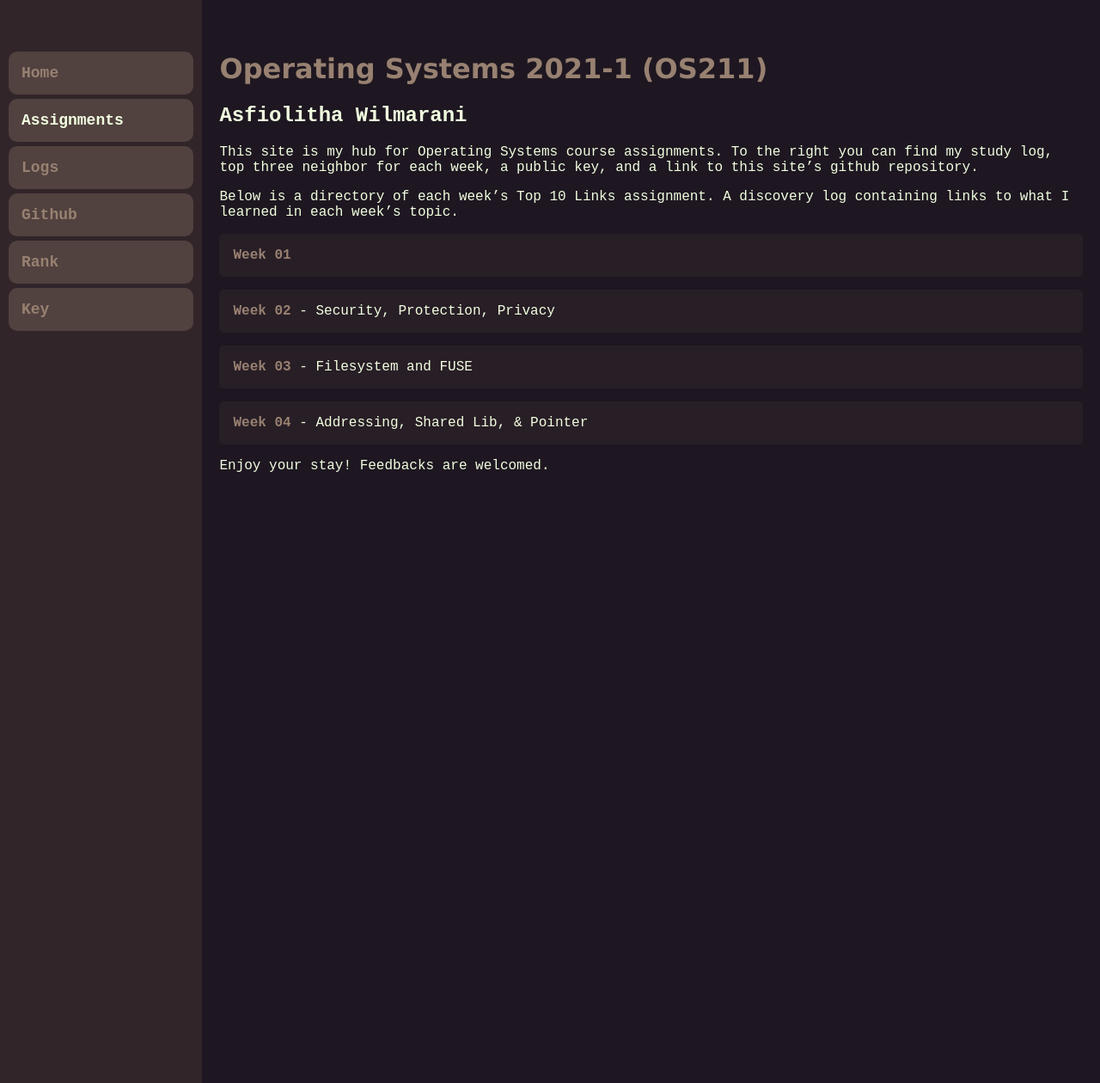
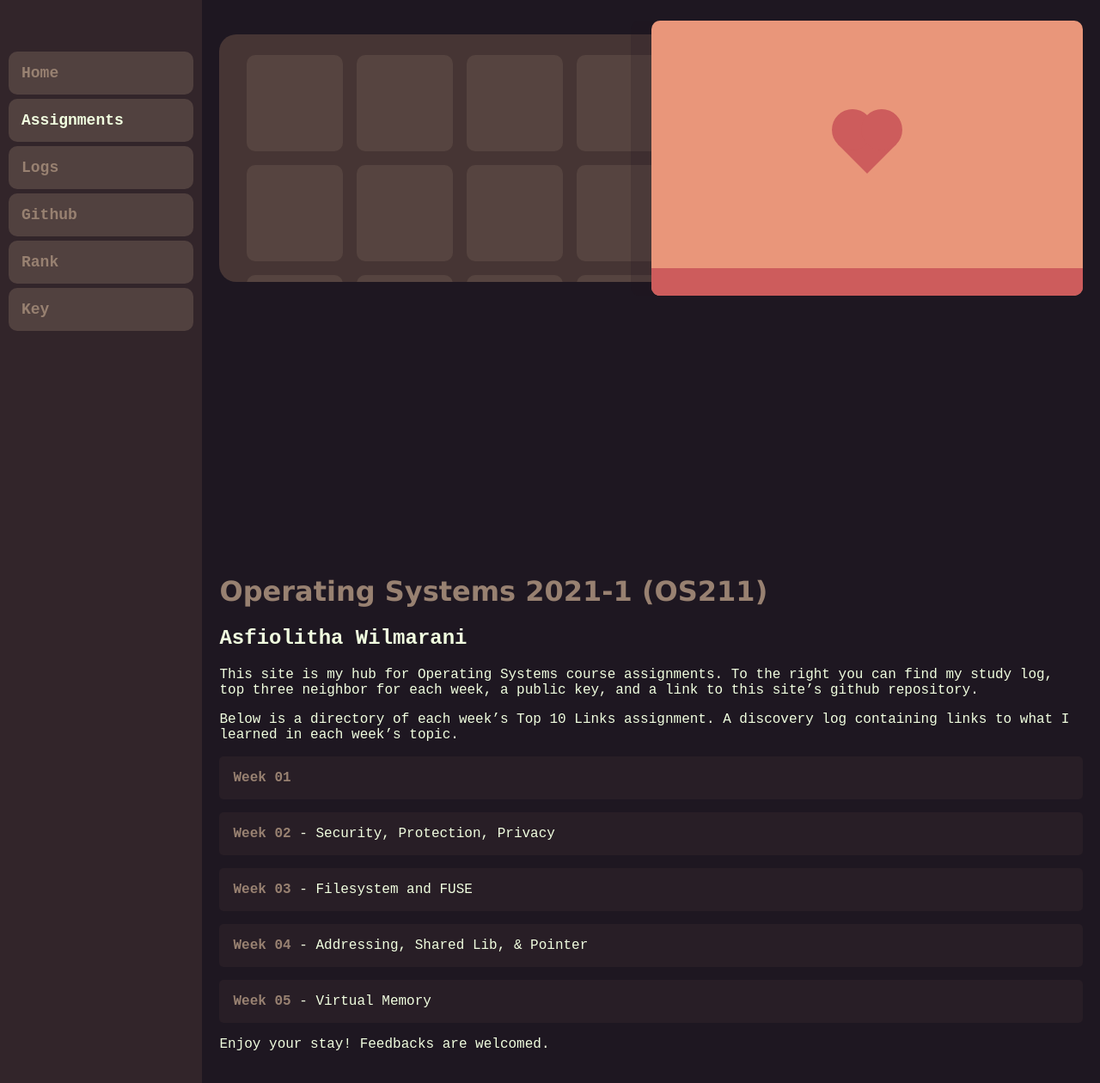
Before and after one commit to asfiowilma/os211, a Jekyll site: the page built from index.md, in a window 1280 px wide. Shown: the whole page at 86% size. Built offline with Jekyll 4.4.1, drawn with Linux system fonts in a browser that asks for light colours.

Commit message:
OS211 asfiowilma

```diff
--- a/TXT/mylog.txt
+++ b/TXT/mylog.txt
@@ -51,3 +51,9 @@ ZCZC W04 10 L15 Assignment #5
 ZCZC W04 10 L16 Assignment #6
 ZCZC W04 10 L17 Assignment #7
 ZCZC W04 10 L18 Assignment #8
+ZCZC W05 10 L12 Assignment #2
+ZCZC W05 120 L13 Assignment #3
+ZCZC W05 100 L14 Assignment #4
+ZCZC W05 20 L15 Assignment #5
+ZCZC W05 5 L16 Assignment #6
+ZCZC W05 5 L17 Assignment #7
--- a/TXT/myrank.txt
+++ b/TXT/myrank.txt
@@ -9,3 +9,6 @@ ZCZC W02 blopblipblap
 ZCZC W03 athiyafatihah
 ZCZC W03 basyirasabita
 ZCZC W03 bltszr
+ZCZC W04 bimabr
+ZCZC W04 bltszr
+ZCZC W04 bintangdom
--- /dev/null
+++ b/_includes/choco.html
@@ -0,0 +1,10 @@
+<div id="choco">
+    <div class="bar">
+        <div class="chunk-wrapper">
+            <div class="chunk"></div><div class="chunk"></div><div class="chunk"></div><div class="chunk"></div><div class="chunk"></div><div class="chunk"></div><div class="chunk"></div><div class="chunk"></div><div class="chunk"></div><div class="chunk"></div><div class="chunk"></div><div class="chunk"></div><div class="chunk"></div><div class="chunk"></div><div class="chunk"></div><div class="chunk"></div><div class="chunk"></div><div class="chunk"></div><div class="chunk"></div><div class="chunk"></div><div class="chunk"></div><div class="chunk"></div>
+        </div>
+    </div>
+    <div class="packaging-wrapper">
+        <div class="packaging"><div class="heart-wrapper"><div class="heart"></div></div><div class="packaging-shadow"></div></div>
+    </div>
+</div>
--- a/_includes/sidebar.html
+++ b/_includes/sidebar.html
@@ -14,6 +14,7 @@
                 <a href="{{ site.baseurl }}/W02"><div class="dropdown-link">W02</div></a>
                 <a href="{{ site.baseurl }}/W03"><div class="dropdown-link">W03</div></a>
                 <a href="{{ site.baseurl }}/W04"><div class="dropdown-link">W04</div></a>
+                <a href="{{ site.baseurl }}/W05"><div class="dropdown-link">W05</div></a>
             </div>
         </div>
         <a class="sidebar-button" href="{{ site.baseurl }}/TXT/mylog.txt">
--- /dev/null
+++ b/_layouts/index.html
@@ -0,0 +1,13 @@
+<!DOCTYPE html>
+<head>
+    <title>{{ page.title }} | {{ site.title }}</title>
+    <link rel="shortcut icon" type="image/x-icon" href="{{ site.baseurl }}/assets/images/icon.png"/>
+    <link href="{{ site.baseurl }}/assets/css/style.css" rel="stylesheet" type="text/css" title="Style">
+</head>
+<body>
+    {% include sidebar.html %}
+    <div class="content">
+        {% include choco.html %}
+        {{ content }}
+    </div>
+</body>
--- a/assets/css/style.css
+++ b/assets/css/style.css
@@ -106,6 +106,91 @@ img {
     overflow-y: scroll;
 }
 
+#choco {
+	width: 100%;
+}
+#choco .bar {
+	background: #463534;
+    width: 100%;
+    height: 18rem;
+    border-radius: 20px;
+    position: relative;
+    overflow: hidden;
+}
+#choco .chunk-wrapper {
+	width: 100%;
+	margin: 1.5rem;
+    display: flex;
+    flex-wrap: wrap;
+}
+#choco .chunk {
+	background: rgb(152, 129, 113, 0.2);
+    width: 7rem;
+    height: 7rem;
+    margin: 0 .5rem 1rem .5rem;
+    border-radius: 10px;
+}
+#choco .packaging-wrapper {
+	width: 100%;
+	position: relative;
+    top: -19rem;
+    right: 0;
+    display: flex;
+    justify-content: flex-end;
+}
+#choco .packaging {
+	background: darksalmon;
+    height: 20rem;
+    width: 50%;
+    z-index: 2;
+    border-radius: 10px;
+    display: flex;
+    flex-direction: column;
+    align-items: center;
+    box-shadow: -1.5rem 0 rgb(30,23,33,.2);
+}
+#choco .heart-wrapper {
+	flex: 1;
+    display: flex;
+    align-items: center;
+}
+#choco .heart {
+	height: 3rem;
+    width: 3rem;
+    background: indianred;
+    display: inline-block;
+  	position: relative;
+  	top: 0;
+  	transform: rotate(-45deg);
+}
+
+#choco .heart:before,
+#choco .heart:after {
+  content: "";
+  background-color: indianred;
+  border-radius: 50%;
+  height: 3rem;
+  position: absolute;
+  width: 3rem;
+}
+
+#choco .heart:before {
+  top: -1.5rem;
+  left: 0;
+}
+
+#choco .heart:after {
+  left: 1.5rem;
+  top: 0;
+}
+#choco .packaging-shadow {
+	align-self: flex-end;
+	background: indianred;
+    height: 2rem;
+    width: 100%;
+    border-radius: 0 0 10px 10px;
+}
+
 .sidebar-row {
     display: flex;
     flex-direction: column;
@@ -152,6 +237,6 @@ img {
 }
 
 .dropdown:hover .dropdown-content {
-    height: calc(4 * 40px);
+    height: calc(5 * 40px);
     margin-bottom: 5px;
 }
--- a/index.md
+++ b/index.md
@@ -14,5 +14,6 @@ Below is a directory of each week's Top 10 Links assignment. A discovery log con
 - [Week 02](https://asfiowilma.github.io/os211/W02/) - Security, Protection, Privacy
 - [Week 03](https://asfiowilma.github.io/os211/W03/) - Filesystem and FUSE
 - [Week 04](https://asfiowilma.github.io/os211/W04/) - Addressing, Shared Lib, & Pointer
+- [Week 05](https://asfiowilma.github.io/os211/W05/) - Virtual Memory
 
 Enjoy your stay! Feedbacks are welcomed.
```
Also changed, not shown: other parts of index.md (+1 -1 lines), w05.md (added, +8 -0 lines), README.md, 5 other files.
